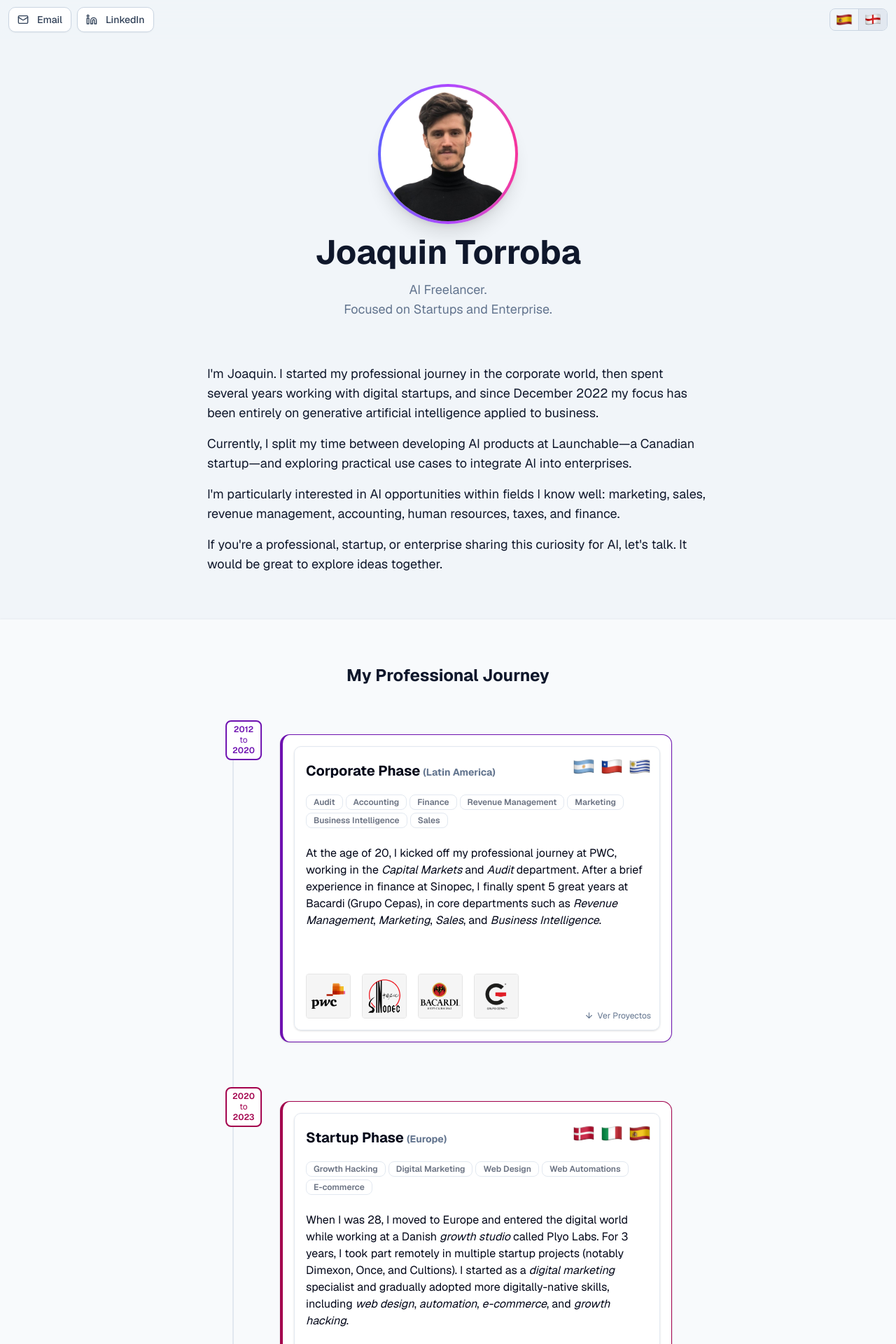
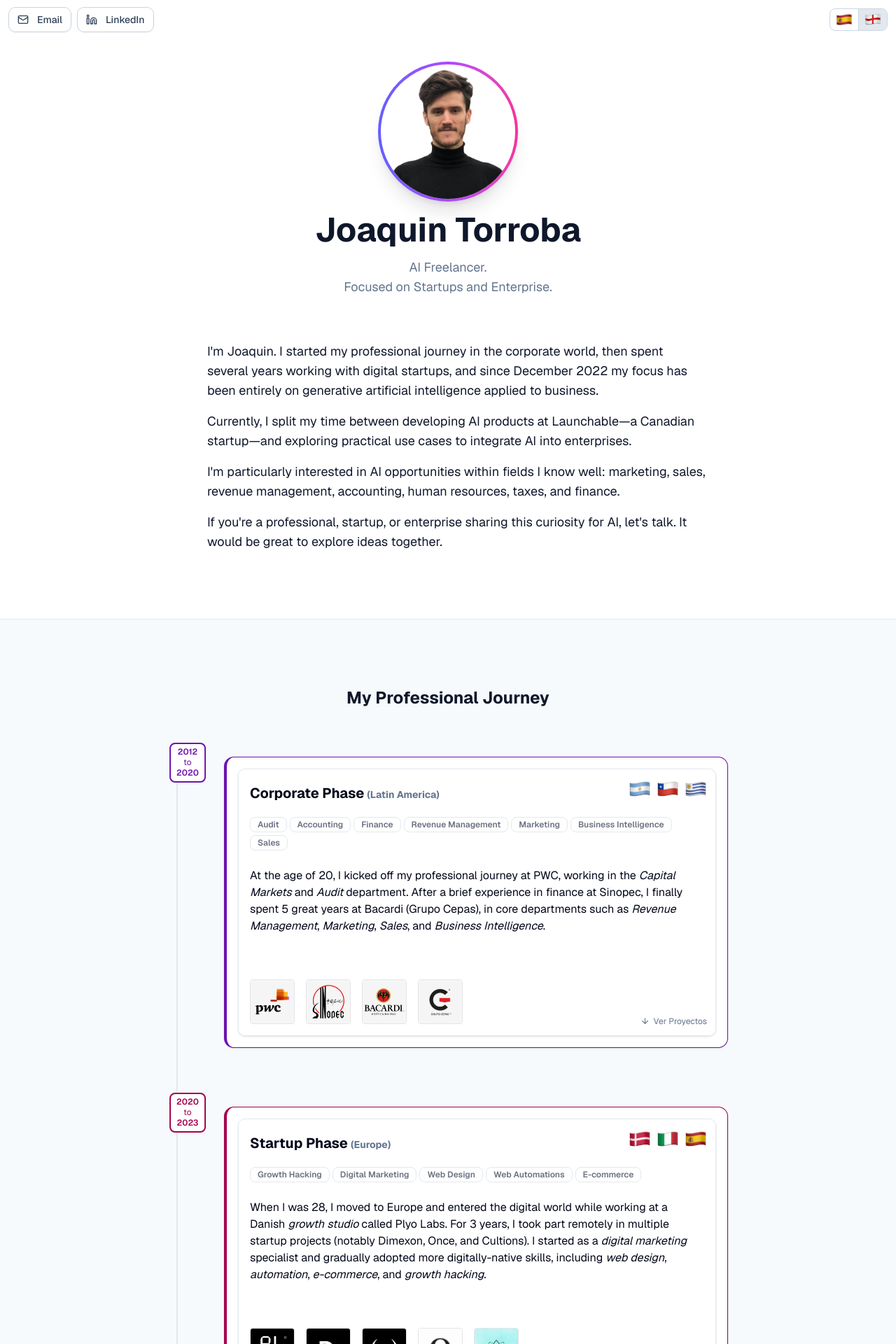
Before and after one commit to joaquin-torroba/website-personal, a Next.js app: page /en in a window 1280 px wide. Shown: the top 1920 px of the page at 70% size. Built offline with nearby package versions, Linux system fonts and the light colour scheme.

Commit message:
style: Ajustar colores de fondo de secciones, espaciados y transparencia de navbar

```diff
--- a/app/[locale]/page.tsx
+++ b/app/[locale]/page.tsx
@@ -14,9 +14,9 @@ import FixedHeaderButtons from '@/components/FixedHeaderButtons';
 
 export default function Home() {
   return (
-    <main className="flex flex-col items-center justify-center bg-slate-100 dark:bg-slate-950 text-slate-900 dark:text-slate-50">
+    <main className="flex flex-col items-center justify-center text-slate-900">
       {/* Cabecera Fija con botones y selector de idioma */}
-      <div className="fixed top-0 left-0 right-0 z-50 flex justify-between items-center p-3 bg-slate-100/80 dark:bg-slate-950/80 backdrop-blur-md h-14">
+      <div className="fixed top-0 left-0 right-0 z-50 flex justify-between items-center p-3 backdrop-blur-md h-14">
         <FixedHeaderButtons />
         <LanguageSwitcher />
       </div>
--- a/components/about-section.tsx
+++ b/components/about-section.tsx
@@ -9,12 +9,12 @@ export default function AboutSection() {
   return (
     <motion.section
       id="about"
-      className="w-full py-16"
+      className="w-full bg-white pb-16 md:pb-24"
       initial={{ opacity: 0, y: 20 }}
       animate={{ opacity: 1, y: 0 }}
       transition={{ duration: 0.5, ease: 'easeOut', delay: 0.2 }}
     >
-      <div className="prose lg:prose-lg dark:prose-invert max-w-3xl mx-auto pl-10 pr-4 space-y-4">
+      <div className="prose lg:prose-lg max-w-3xl mx-auto pl-10 pr-4 space-y-4">
         <p className="text-lg">
           {t('paragraph1')}
         </p>
--- a/components/ai-projects-section.tsx
+++ b/components/ai-projects-section.tsx
@@ -15,7 +15,10 @@ export default function AiProjectsSection() { // Nombre de función cambiado
   };
 
   return (
-    <section id="ai-projects" className="w-full py-16"> {/* ID cambiado */}
+    <section
+      id="ai-projects"
+      className="w-full py-16 md:py-24 bg-white border-t border-b border-slate-200"
+    >
       <div className="max-w-3xl mx-auto px-4">
         <h2 className="text-2xl font-bold text-center mb-12">Proyectos de Inteligencia Artificial</h2> {/* Título cambiado */}
         <div className="flex justify-start items-center mb-8 space-x-3">
--- a/components/contact-section.tsx
+++ b/components/contact-section.tsx
@@ -20,7 +20,10 @@ export default function ContactSection() {
   };
 
   return (
-    <section id="contact" className="w-full py-16 md:py-24 bg-white border-t border-slate-200 dark:border-slate-800">
+    <section
+      id="contact"
+      className="w-full py-16 md:py-24 bg-white border-t border-slate-200"
+    >
       <div className="max-w-3xl mx-auto px-4 text-center">
         <h2 className="text-2xl md:text-3xl font-bold mb-6">{t('title')}</h2>
         <p className="text-lg text-muted-foreground mb-10 md:mb-12">
--- a/components/corporate-projects-section.tsx
+++ b/components/corporate-projects-section.tsx
@@ -9,13 +9,18 @@ export default function CorporateProjectsSection() {
   const t = useTranslations('CorporateProjectsSection');
   const tProjects = useTranslations('ProjectsSection'); // Para claves comunes como status
   const [isSimpleView, setIsSimpleView] = useState(true);
+  const tGlobal = useTranslations('ProjectsSection');
+  const tSpecific = useTranslations('CorporateProjectsSection');
 
   const handleToggleView = () => {
     setIsSimpleView(!isSimpleView);
   };
 
   return (
-    <section id="corporate-projects" className="w-full py-16">
+    <section
+      id="corporate-projects"
+      className="w-full py-16 md:py-24 bg-white border-t border-b border-slate-200"
+    >
       <div className="max-w-3xl mx-auto px-4">
         <h2 className="text-2xl font-bold text-center mb-12">{t('title')}</h2>
         <div className="flex justify-start items-center mb-8 space-x-3">
@@ -48,8 +53,8 @@ export default function CorporateProjectsSection() {
               key={project.id}
               project={project}
               isSimpleView={isSimpleView}
-              tGlobal={tProjects} // Para status, tooltips, etc.
-              tSpecific={t}      // Para name, description, projectType de este grupo
+              tGlobal={tGlobal} // Para status, tooltips, etc.
+              tSpecific={tSpecific}      // Para name, description, projectType de este grupo
             />
           ))}
         </div>
--- a/components/digital-projects-section.tsx
+++ b/components/digital-projects-section.tsx
@@ -17,7 +17,7 @@ export default function DigitalProjectsSection() {
   return (
     <section
       id="digital-projects"
-      className="w-full py-16 bg-slate-50 dark:bg-slate-900 border-t border-b border-slate-200 dark:border-slate-800"
+      className="w-full py-16 md:py-24 bg-[#F7FAFC] border-t border-b border-slate-200"
     >
       <div className="max-w-3xl mx-auto px-4">
         <h2 className="text-2xl font-bold text-center mb-12">Proyectos Digitales</h2>
--- a/components/hero-section.tsx
+++ b/components/hero-section.tsx
@@ -13,7 +13,8 @@ export default function HeroSection() {
 
   return (
     <motion.section
-      className="w-full flex flex-col items-center pt-16"
+      id="hero"
+      className="w-full flex flex-col justify-center items-center text-center p-4 md:p-8 bg-white pt-20 pb-10 md:pb-16"
       initial={{ opacity: 0, y: 20 }}
       animate={{ opacity: 1, y: 0 }}
       transition={{ duration: 0.5, ease: 'easeOut' }}
--- a/components/recorrido-section.tsx
+++ b/components/recorrido-section.tsx
@@ -37,8 +37,11 @@ export default function RecorridoSection() {
   ];
 
   return (
-    <section className="w-full py-16 bg-slate-50 dark:bg-slate-900 border-t border-b border-slate-200/50 dark:border-slate-700/50 shadow-sm">
-      <div className="max-w-3xl mx-auto px-4">
+    <section
+      id="recorrido"
+      className="w-full py-16 md:py-24 bg-[#F7FAFC] border-t border-b border-slate-200"
+    >
+      <div className="container mx-auto px-4 md:px-6">
         <h2 className="text-2xl font-bold text-center mb-12">{t('title')}</h2>
         <Timeline>
           <TimelineItem
--- a/components/skills-section.tsx
+++ b/components/skills-section.tsx
@@ -9,7 +9,10 @@ export default function SkillsSection() {
   const t = useTranslations('SkillsSection'); // Inicializar useTranslations para SkillsSection
 
   return (
-    <section id="skills" className="w-full py-16 bg-slate-50 dark:bg-slate-900 border-t border-b border-slate-200 dark:border-slate-800">
+    <section
+      id="skills"
+      className="w-full py-16 md:py-24 bg-[#F7FAFC] border-t border-b border-slate-200"
+    >
       <div className="max-w-3xl mx-auto px-4">
         <h2 className="text-2xl font-bold text-center mb-12">{t('title')}</h2>
         <div className="space-y-12">
```
